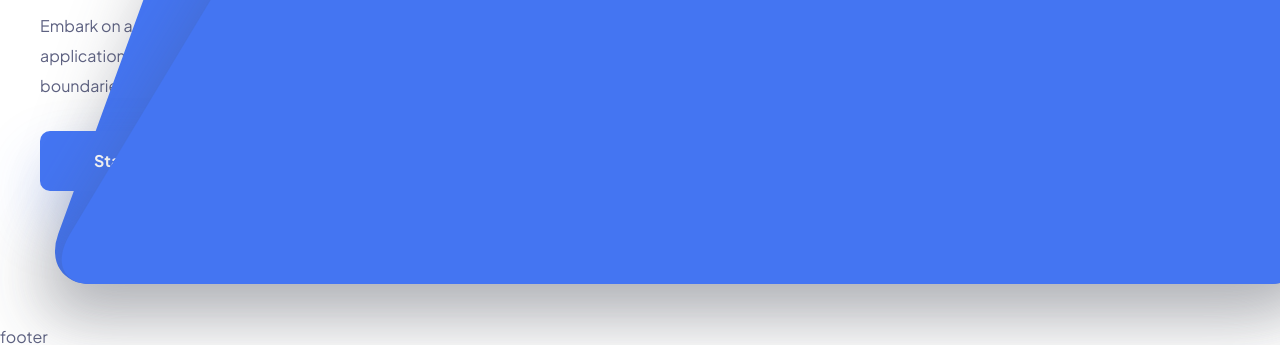
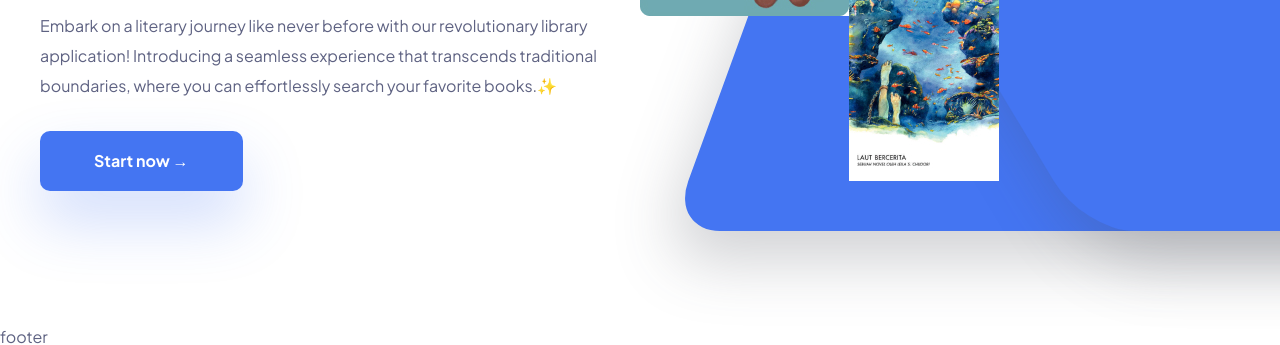
Before and after one commit to voronyi-artem/LayoutLidia, a plain HTML site: page index.html in a window 1280 px wide. Shown: the part 455-800 px from the top of the page. Drawn offline with Linux system fonts and the light colour scheme.

Commit message:
right side in processing

```diff
--- a/css/style.css
+++ b/css/style.css
@@ -93,8 +93,8 @@ body{
 .hero__container {
     display: flex;
 }
-.hero__container::after,
-.hero__container::before {
+.hero__container::before,
+.hero__container::after {
     content: "";
     position: absolute;
     background-color: #4475f2;
@@ -106,12 +106,12 @@ body{
     bottom: 0;
 }
 .hero__container::before {
-    left: calc(50%+30px);
+    left: calc(50% + 30px);
     transform: skewX(-20deg);
 }
 .hero__container::after{
-    left: calc(50%+444px);
-    transform: skewX(-31deg);
+    left: calc(50% + 444px);
+    transform: skewX(31deg);
 }
 
 .hero__content {
@@ -167,16 +167,22 @@ body{
 }
 .images-hero {
     position: relative;
+    z-index: 2;
+    display: grid;
+    grid-template-columns: repeat(3, 1fr);
+    grid-template-rows: repeat(2, 1fr);
 }
 .images-hero__item {
 }
 .images-hero__item--01 {
+    grid-row: span 2;
 }
 .images-hero-image {
 }
 .images-hero__item--02 {
 }
 .images-hero__item--04 {
+    grid-row: span 2;
 }
 .images-hero__item--03 {
 }
```
